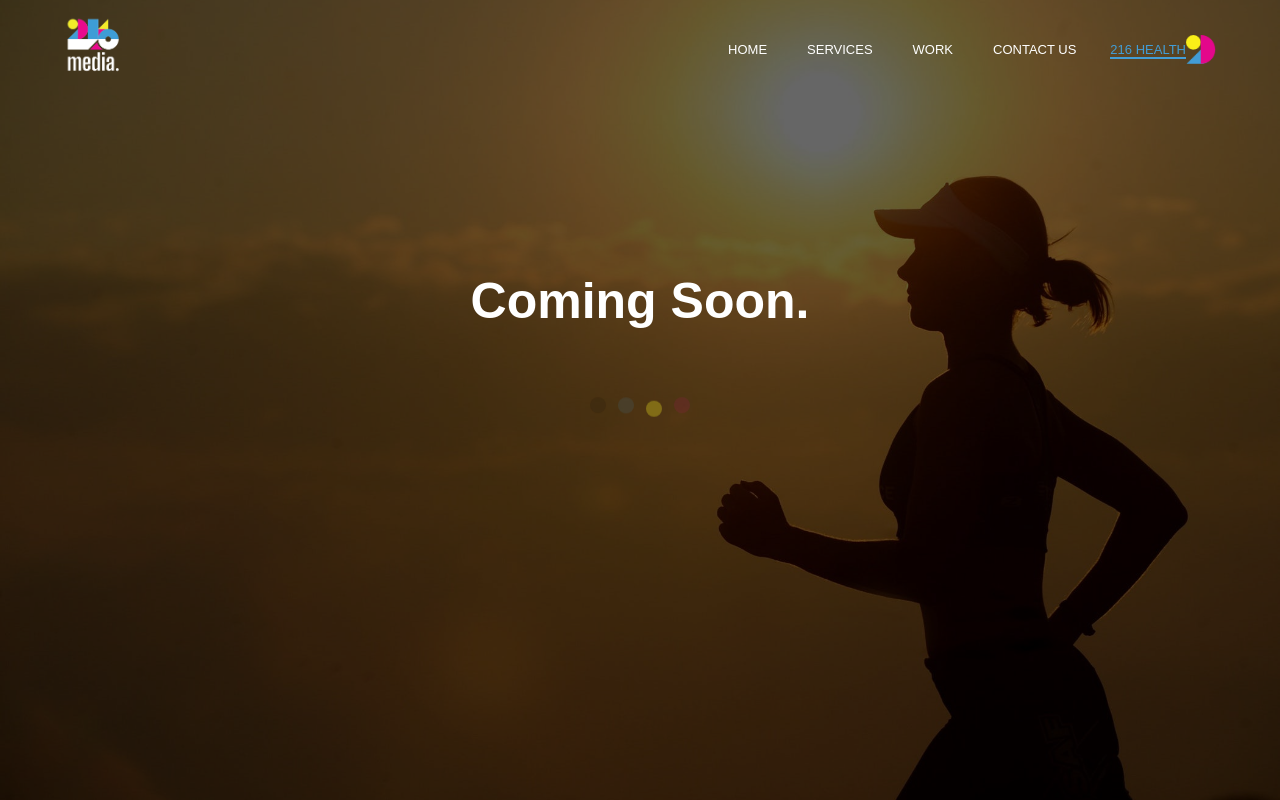
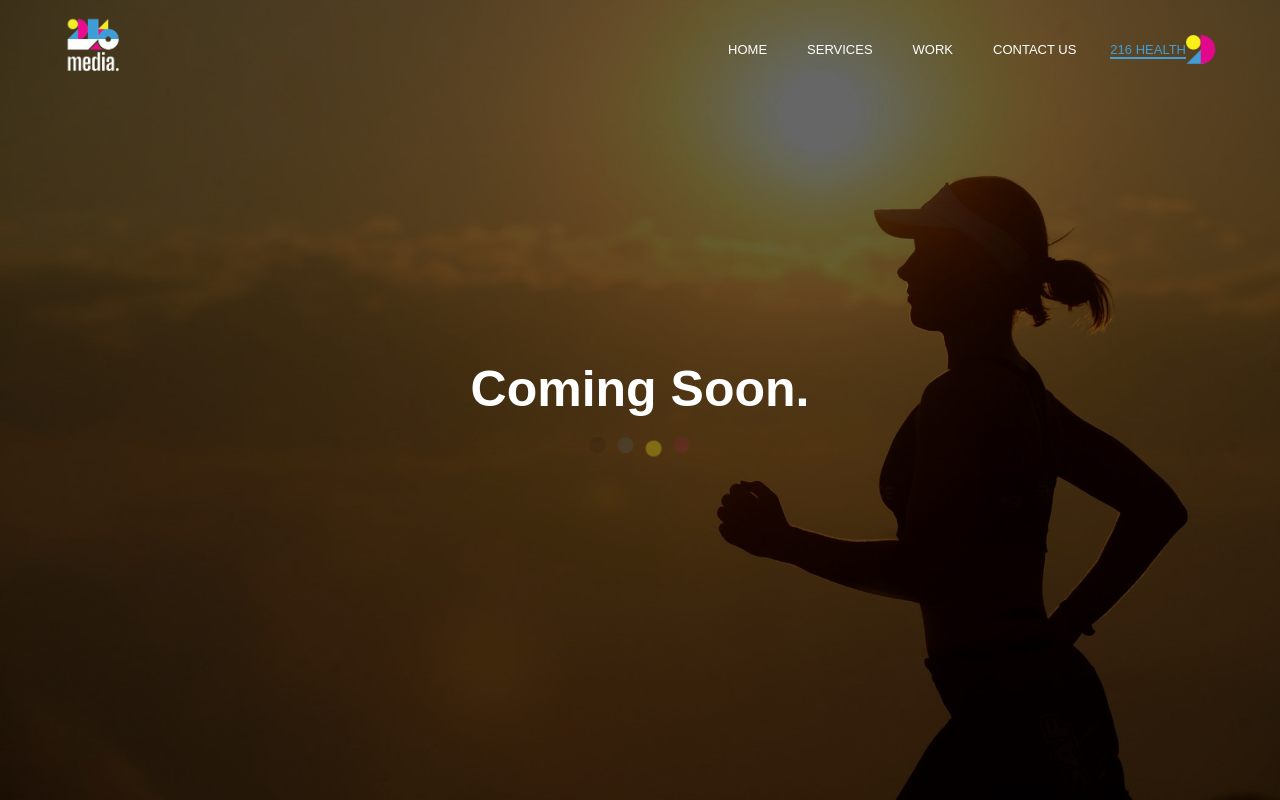
Before and after one commit to 216-Media/216-Media-Website, a React (Vite) app: page /216-health in a window 1280 px wide. Built offline with nearby package versions, Linux system fonts and the light colour scheme; a web font is replaced by a local one.

Commit message:
updated 216Health container text

```diff
--- a/src/ui/pages/216Health/Health.jsx
+++ b/src/ui/pages/216Health/Health.jsx
@@ -55,7 +55,12 @@ const HealthContainerDetails = styled(Box)(({ theme }) => ({
     justifyContent: 'center',
     flexDirection: 'column',
     alignItems: 'center',
-    gap: theme.spacing(6)
+    gap: theme.spacing(6),
+    position: 'absolute',
+    top: '50%',
+    left: '50%',
+    transform: 'translate(-50%, -50%)',
+    zIndex: 2,
 }))
 
 const HealthText = styled(Typography)(({ theme }) => ({
@@ -77,8 +82,9 @@ function Health(){
             <NavigationBar />
             <HealthContainer>
                 <Overlay />
+
+                    <HealthContainerDetails>
                         <Box position='relative' zIndex='1'>
-                    <HealthContainerDetails>
                             <HealthText
                                 variant='h1'
                                 fontWeight={'bold'}
@@ -87,9 +93,9 @@ function Health(){
                             </HealthText>
 
                             <CustomLoader />
+                        </Box>
+                    </HealthContainerDetails>
 
-                    </HealthContainerDetails>
-                </Box>
             </HealthContainer>
         </Fragment>
     )
```
Lines whose indentation alone changed are shown as unchanged.
